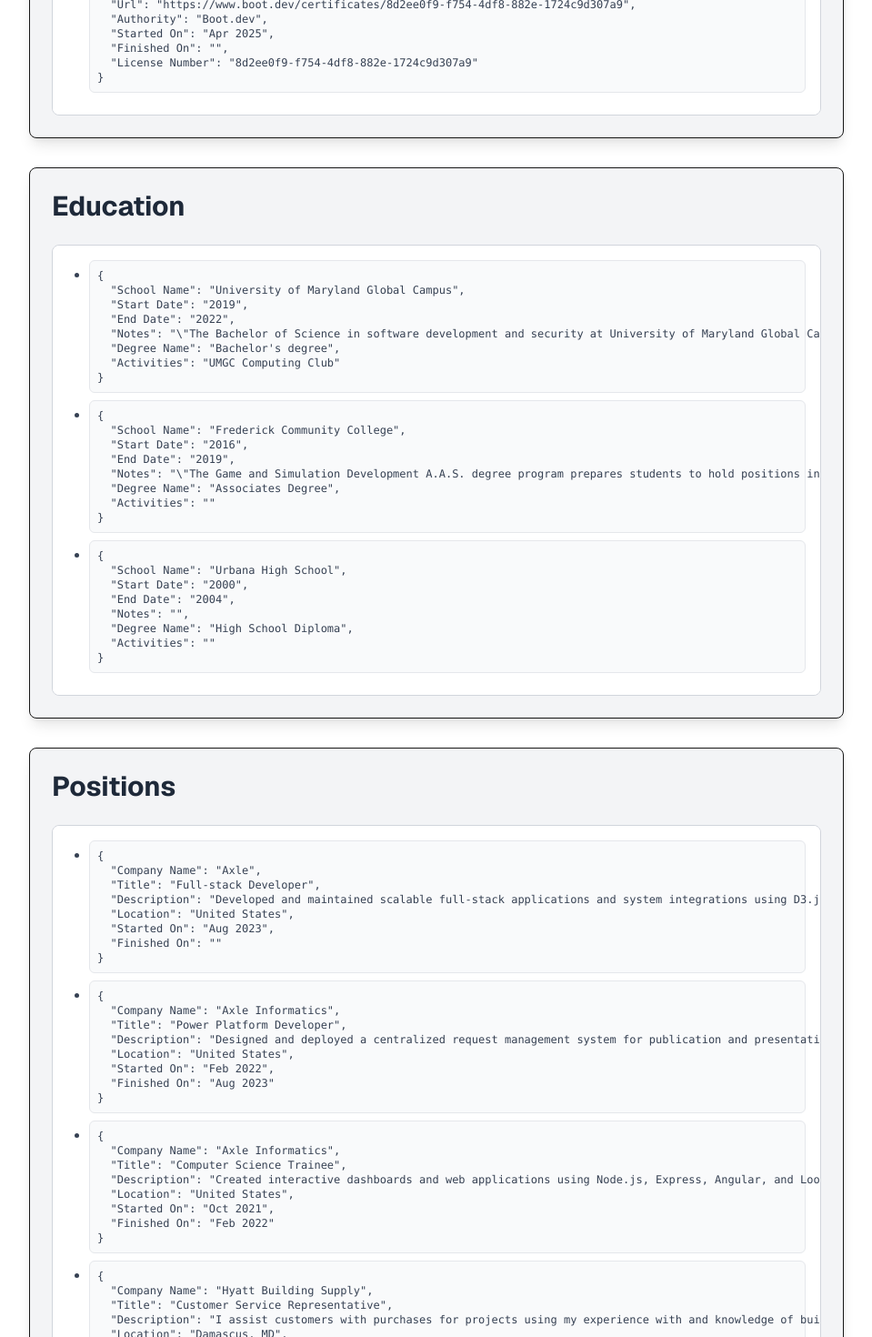
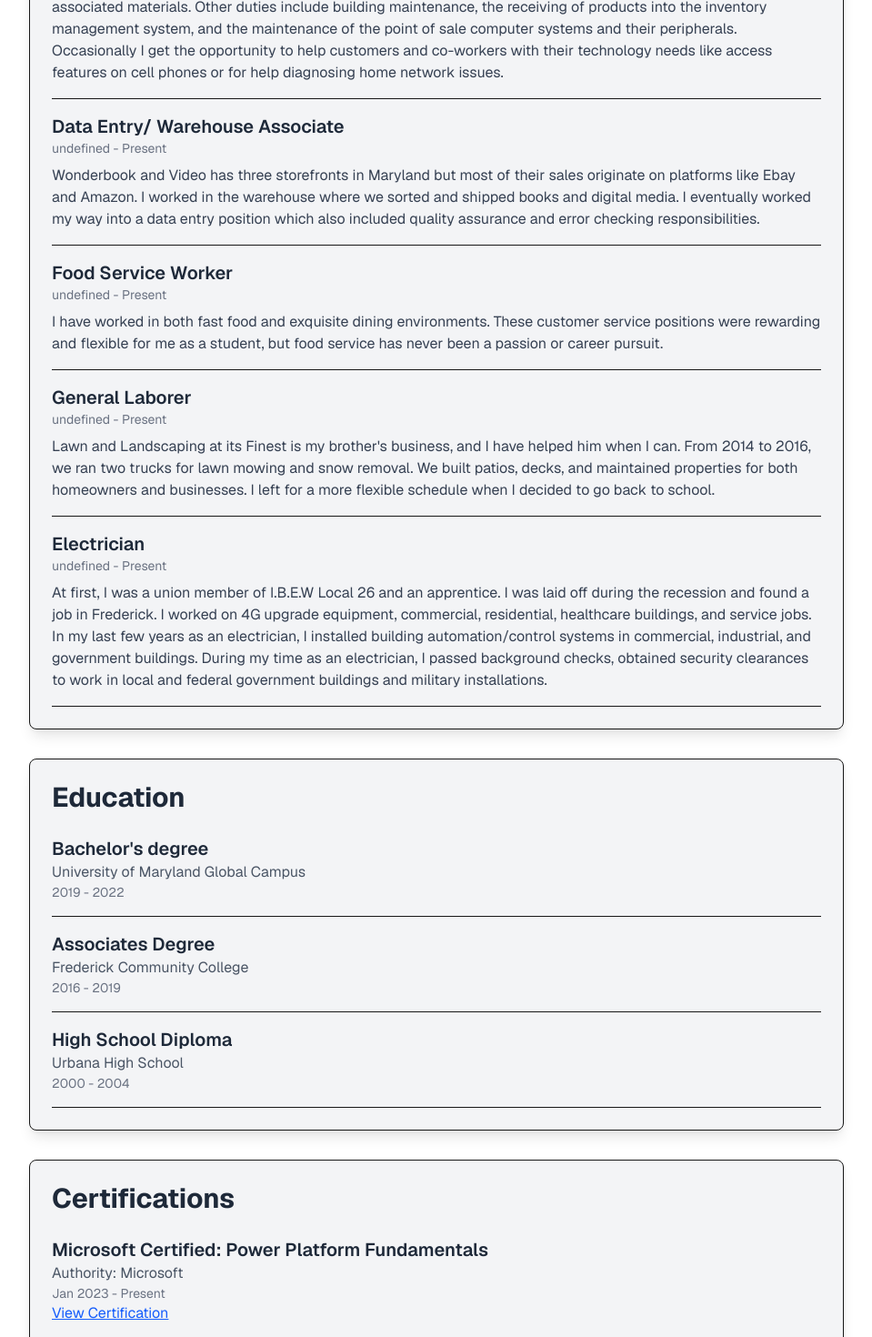
Before and after one commit to JAS0N-SMITH/cv, a Next.js app: page /cv/ in a window 1280 px wide. Shown: the part 1080-2550 px from the top of the page at 91% size, without its empty margins (160-1119 px from the left). Built offline with nearby package versions, Linux system fonts and the light colour scheme.

Commit message:
refactor: enhance Home component to display detailed sections for Profile, Positions, Education, Certifications, Skills, and Rich Media

```diff
--- a/app/page.tsx
+++ b/app/page.tsx
@@ -26,37 +26,134 @@
         </p>
       </div>
       <main className="flex flex-col gap-8 items-center">
-        {Object.entries(data).map(([key, value]) => (
-          <section
-            key={key}
-            className="w-full max-w-4xl p-6 border rounded-lg shadow-lg bg-gray-100"
-          >
-            <h2 className="text-3xl font-bold mb-6 text-gray-800">{key}</h2>
-            <div className="text-sm bg-white p-4 rounded-lg overflow-auto border border-gray-300">
-              <ul className="list-disc pl-6 text-gray-700">
-                {Array.isArray(value)
-                  ? value.map((item, index) => (
-                      <li key={index} className="mb-2">
-                        {typeof item === "object" ? (
-                          <pre className="text-xs bg-gray-50 p-2 rounded-md border border-gray-200">
-                            {JSON.stringify(item, null, 2)}
-                          </pre>
-                        ) : (
-                          <span>{item}</span>
+        {['Profile', 'Positions', 'Education', 'Certifications', 'Skills', 'Rich_Media'].map((sectionKey) => {
+          if (!data[sectionKey]) return null;
+
+          switch (sectionKey) {
+            case 'Profile': {
+              const profile = data[sectionKey][0];
+              return (
+                <section key={sectionKey} className="w-full max-w-4xl p-6 border rounded-lg shadow-lg bg-gray-100">
+                  <h1 className="text-4xl font-bold mb-2 text-gray-800">{`${profile["First Name"]} ${profile["Last Name"]}`}</h1>
+                  <h2 className="text-2xl text-gray-600 mb-4">{profile.Headline}</h2>
+                  <p className="text-gray-700">{profile.Summary}</p>
+                </section>
+              );
+            }
+
+            case 'Positions': {
+              return (
+                <section key={sectionKey} className="w-full max-w-4xl p-6 border rounded-lg shadow-lg bg-gray-100">
+                  <h2 className="text-3xl font-bold mb-6 text-gray-800">Work Experience</h2>
+                  <ul className="space-y-4">
+                    {data[sectionKey].map((position: any, index: number) => (
+                      <li key={index} className="border-b pb-4">
+                        <h3 className="text-xl font-semibold text-gray-800">{position.Title}</h3>
+                        <p className="text-gray-600">{position.CompanyName}</p>
+                        <p className="text-sm text-gray-500">{`${position.StartDate} - ${position.EndDate || 'Present'}`}</p>
+                        <p className="text-gray-700 mt-2">{position.Description}</p>
+                      </li>
+                    ))}
+                  </ul>
+                </section>
+              );
+            }
+
+            case 'Education': {
+              return (
+                <section key={sectionKey} className="w-full max-w-4xl p-6 border rounded-lg shadow-lg bg-gray-100">
+                  <h2 className="text-3xl font-bold mb-6 text-gray-800">Education</h2>
+                  <ul className="space-y-4">
+                    {data[sectionKey].map((education: any, index: number) => (
+                      <li key={index} className="border-b pb-4">
+                        <h3 className="text-xl font-semibold text-gray-800">{education["Degree Name"]}</h3>
+                        <p className="text-gray-600">{education["School Name"]}</p>
+                        <p className="text-sm text-gray-500">
+                          {education["Start Date"]} - {education["End Date"]}
+                        </p>
+                      </li>
+                    ))}
+                  </ul>
+                </section>
+              );
+            }
+
+            case 'Certifications': {
+              return (
+                <section key={sectionKey} className="w-full max-w-4xl p-6 border rounded-lg shadow-lg bg-gray-100">
+                  <h2 className="text-3xl font-bold mb-6 text-gray-800">Certifications</h2>
+                  <ul className="space-y-4">
+                    {data[sectionKey].map((certification: any, index: number) => (
+                      <li key={index} className="border-b pb-4">
+                        <h3 className="text-xl font-semibold text-gray-800">{certification.Name}</h3>
+                        <p className="text-gray-600">Authority: {certification.Authority}</p>
+                        <p className="text-sm text-gray-500">
+                          {certification["Started On"]} - {certification["Finished On"] || "Present"}
+                        </p>
+                        {certification["License Number"] && (
+                          <p className="text-sm text-gray-500">License: {certification["License Number"]}</p>
+                        )}
+                        {certification.Url && (
+                          <a
+                            href={certification.Url}
+                            target="_blank"
+                            rel="noopener noreferrer"
+                            className="text-blue-600 underline"
+                          >
+                            View Certification
+                          </a>
                         )}
                       </li>
-                    ))
-                  : typeof value === "object" ? (
-                      <pre className="text-xs bg-gray-50 p-2 rounded-md border border-gray-200">
-                        {JSON.stringify(value, null, 2)}
-                      </pre>
-                    ) : (
-                      <p>{value}</p>
-                    )}
-              </ul>
-            </div>
-          </section>
-        ))}
+                    ))}
+                  </ul>
+                </section>
+              );
+            }
+
+            case 'Skills': {
+              return (
+                <section key={sectionKey} className="w-full max-w-4xl p-6 border rounded-lg shadow-lg bg-gray-100">
+                  <h2 className="text-3xl font-bold mb-6 text-gray-800">Skills</h2>
+                  <div className="flex flex-wrap gap-2">
+                    {data[sectionKey].map((skill: any, index: number) => (
+                      <span
+                        key={index}
+                        className="bg-blue-100 text-blue-800 px-3 py-1 rounded-full text-sm"
+                      >
+                        {skill.Name}
+                      </span>
+                    ))}
+                  </div>
+                </section>
+              );
+            }
+
+            case 'Rich_Media': {
+              return (
+                <section key={sectionKey} className="w-full max-w-4xl p-6 border rounded-lg shadow-lg bg-gray-100">
+                  <h2 className="text-3xl font-bold mb-6 text-gray-800">Rich Media</h2>
+                  <ul className="space-y-4">
+                    {data[sectionKey].map((media: any, index: number) => (
+                      <li key={index} className="border-b pb-4">
+                        <a
+                          href={media.URL}
+                          target="_blank"
+                          rel="noopener noreferrer"
+                          className="text-blue-600 underline"
+                        >
+                          {media.Title}
+                        </a>
+                      </li>
+                    ))}
+                  </ul>
+                </section>
+              );
+            }
+
+            default:
+              return null;
+          }
+        })}
       </main>
     </div>
   );
```
